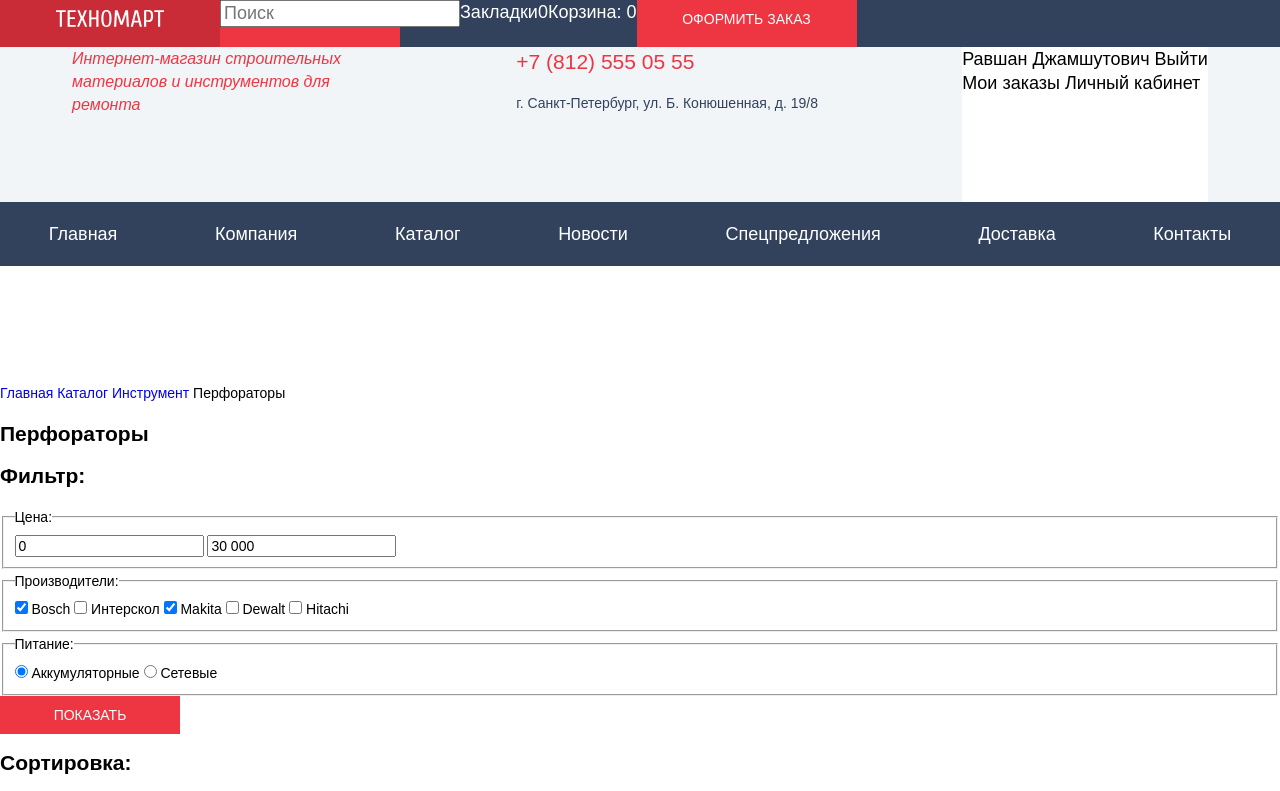
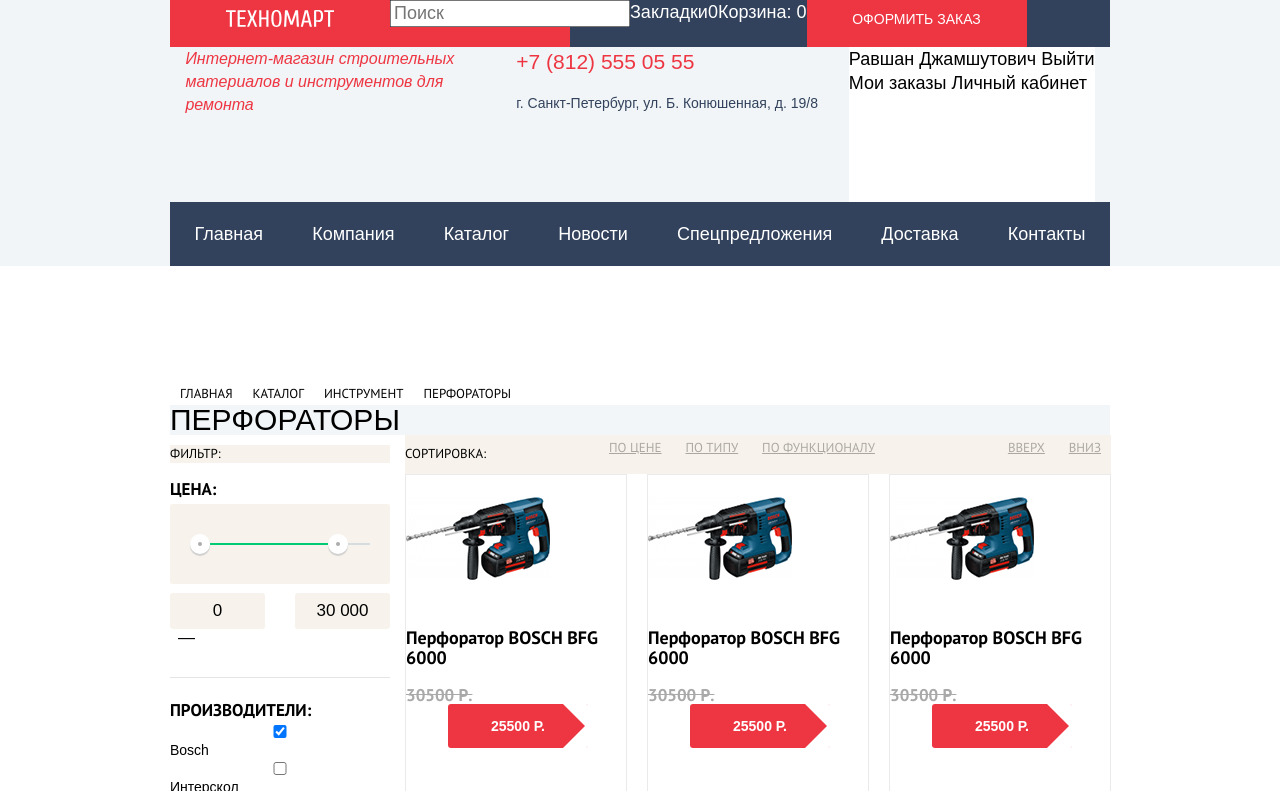
Before and after one commit to lutomskaya/technomart, a plain HTML site: page catalog.html in a window 1280 px wide. Shown: the top 791 px of the page. Drawn offline with Linux system fonts and the light colour scheme; some icons are missing; a web font is replaced by a local one.

Commit message:
Закончила сетку каталога

```diff
--- a/catalog.html
+++ b/catalog.html
@@ -9,6 +9,7 @@
   </head>
   <body>
     <header class="main-header">
+      <div class="container">
       <div class="main-header-bar">
         <a href="index.html" class="main-header-logo button">
           <img src="./img/svg/logo-technomart.svg" alt="Логотип Техномарт" width="108" height="18">
@@ -66,21 +67,25 @@
           </li>
         </ul>
       </nav>
+    </div>
     </header>
     <main>
       <h1 class="visually-hidden">Интернет-магазин "Техномарт"</h1>
-      <div class="breadcrumbs">
-        <a class="breadcrumbs-item" href="index.html">Главная</a>
-        <a class="breadcrumbs-item" href="blank.html">Каталог</a>
-        <a class="breadcrumbs-item" href="blank.html">Инструмент</a>
-        <span class="breadcrumbs-item">Перфораторы</span>
+      <div class="breadcrumbs container">
+        <ul class="breadcrumbs-list">
+          <li class="breadcrumbs-item"><a href="index.html">Главная</a></li>
+          <li class="breadcrumbs-item"><a class="breadcrumbs-item" href="blank.html">Каталог</a></li>
+          <li class="breadcrumbs-item"><a class="breadcrumbs-item" href="blank.html">Инструмент</a></li>
+          <li class="breadcrumbs-item"><a class="breadcrumbs-item">Перфораторы</a></li>
       </div>
-      <article class="catalog">
-        <h2 class="catalog-title">Перфораторы</h2>
+      <article class="catalog container">
+        <h2 class="catalog-title page-title">Перфораторы</h2>
+        <div class="catalog-inner">
+        <div class="catalog-col-left">
         <section class="catalog-filters">
           <form action="https://echo.htmlacademy.ru" method="get">
             <header class="filter-header">
-              <h2 class="filter-header-title">Фильтр:</h2>
+              <h2 class="filter-title filter-header-title">Фильтр:</h2>
             </header>
             <fieldset class="filter filter-price">
               <legend class="filter-title">Цена:</legend>
@@ -123,6 +128,8 @@
             <button class="catalog-button button" type="submit">Показать</button>
           </form>
         </section>
+      </div>
+      <div class="catalog-col-right">
         <section class="sort">
           <h2 class="sort-title">Сортировка:</h2>
           <div class="sort-list">
@@ -136,7 +143,7 @@
           </div>
         </section>
         <section class="catalog-product">
-          <ul class="product-list">
+          <ul class="product-list product-list-catalog">
             <li class="product-item">
               <div class="product-basket-actions">
                 <a href="#" class="product-actions-buy button">Купить</a>
@@ -253,20 +260,26 @@
           <a class="paginator-link" href="#">3</a>
           <a class="paginator-link catalog-button" href="#">Следующая</a>
         </div>
+      </div>
+    </div>
       </article>
       <section class="catalog-promo">
+        <div class="container">
         <h2 class="catalog-promo-title page-title">ПАРА СЛОВ О ПЕРФОРАТОРАХ</h2>
         <p class="catalog-promo-text page-text">
           Перфоратор — универсальный строительный инструмент. Предназначен для сверления и долбления отверстий в кирпиче, бетоне и камне.
           Существуют электромеханические и пневматические перфораторы. Современные модели могут выполнять функции дрели, шуруповерта и отбойного молотка.
           В ассортиментном ряду есть выбор «трехрежимников»: в одном устройстве будут совмещены отбойный молоток и ударная дрель.
         </p>
+      </div>
       </section>
     </main>
-    <footer class="main-footer">
+    <footer class="main-footer container">
       <div class="main-footer-content">
         <div class="main-footer-col-left">
-          <a class="footer-logo" href="index.html">Техномарт</a>
+          <a class="footer-logo button">
+            <img src="./img/svg/logo-technomart.svg" alt="Логотип Техномарт" width="108" height="18">
+          </a>
           <p class="footer-contacts">
               г.&#160;Санкт-Петербург, ул.&#160;Б.&#160;Конюшенная, д.&#160;19/8
               +7&#160;(812)&#160;555-05-55
@@ -282,7 +295,7 @@
                 <a class="footer-nav-link" href="blank.html">Новости</a>
               </li>
               <li class="footer-nav-item">
-                <a class="footer-nav-link">Каталог</a>
+                <a class="footer-nav-link" href="catalog.html">Каталог</a>
               </li>
               <li class="footer-nav-item">
                 <a class="footer-nav-link" href="blank.html">Доставка</a>
--- a/css/style.css
+++ b/css/style.css
@@ -133,6 +133,8 @@
 
     font-size: 18px;
     line-height: 24px;
+
+    background-color: var(--basic-background);
 }
 
 .main-header a {
@@ -151,7 +153,7 @@
 .main-header-content {
     display: flex;
     justify-content: space-around;
-    background-color: var(--basic-background);
+
     min-height: 155px;
 }
 
@@ -873,3 +875,170 @@
 .button-form {
   width: 440px;
 }
+
+/*catalog
+*/
+
+.catalog-promo {
+    background-color: var(--basic-background);
+}
+
+.breadcrumbs-list {
+    display: flex;
+    margin: 0;
+    padding: 0;
+    list-style: none;
+}
+
+.breadcrumbs-item a {
+    font-family: 'PT Sans', Arial, sans-serif;
+    font-size: 13px;
+    line-height: 18px;
+    text-transform: uppercase;
+    padding: 10px;
+    color: var(--basic-black);
+}
+
+.catalog-title {
+    background-color: #f2f6f8;
+}
+
+.catalog-inner {
+    display: flex;
+}
+
+.product-list-catalog {
+    display: grid;
+    grid-template-columns: 1fr 1fr 1fr;
+    column-gap: 20px;
+}
+
+.sort {
+    display: flex;
+    justify-content: space-between;
+    background-color: #f7f3ec;
+
+}
+
+.sort a {
+    font-family: 'PT Sans', Arial, sans-serif;
+    font-size: 13px;
+    line-height: 18px;
+    text-transform: uppercase;
+    padding: 10px;
+    color: var(--basic-black);
+    text-decoration: underline;
+    opacity: 0.3;
+}
+
+.sort-title {
+    font-family: 'PT Sans', Arial, sans-serif;
+    font-size: 13px;
+    line-height: 18px;
+    text-transform: uppercase;
+    font-weight: 400;
+}
+
+.filter-title {
+    font-family: 'PT Sans', Arial, sans-serif;
+    font-size: 17px;
+    line-height: 30px;
+    text-transform: uppercase;
+    font-weight: 700;
+
+}
+
+.filter-header-title{
+    font-family: 'PT Sans', Arial, sans-serif;
+    font-size: 13px;
+    line-height: 18px;
+    text-transform: uppercase;
+    font-weight: 400;
+    background-color: #f7f3ec;
+}
+
+.filter {
+    display: flex;
+    flex-direction: column;
+    padding: 0 0 25px 0;
+    margin: 0 0 17px 0;
+    border: none;
+    border-bottom: 1px solid #e5e5e5;
+    width: 220px;
+}
+
+.catalog-filters {
+    margin-right: 15px;
+}
+
+.range-controls {
+    position: relative;
+    min-height: 41px;
+    margin-bottom: 9px;
+    padding: 39px 20px 0 20px;
+    background-color: #f7f3ec;
+    border-radius: 3px;
+}
+
+.range-controls .scale {
+    height: 2px;
+    background-color: #d7dcde;
+}
+
+.range-controls .bar {
+    height: 2px;
+    background: #00ca74;
+}
+
+.range-controls .toggle {
+    position: absolute;
+    top: 30px;
+    left: 0;
+    width: 4px;
+    height: 4px;
+    border: 8px solid #ffffff;
+    background: #ababab;
+    border-radius: 50%;
+    box-shadow: 0 2px 1px 0 #cfcfcf;
+    cursor: pointer;
+}
+
+.range-controls .toggle-min {
+    left: 20px;
+}
+
+.range-controls .toggle-max {
+    left: 158px;
+}
+
+.price-controls {
+    font-size: 0;
+    line-height: 18px;
+}
+
+.price-controls-min {
+    float: left;
+    width: 117px;
+}
+
+.price-controls-min:after {
+    content: '—';
+    padding: 10px 8px;
+    font-size: 17px;
+}
+
+.price-controls-max {
+    width: 95px;
+    float: right;
+}
+
+.price-controls input[type='text'] {
+    width: 79px;
+    margin: 0;
+    padding: 8px;
+    border: none;
+    font-size: 17px;
+    text-align: center;
+    background-color: #f7f3ec;
+    border-radius: 3px;
+}
```
